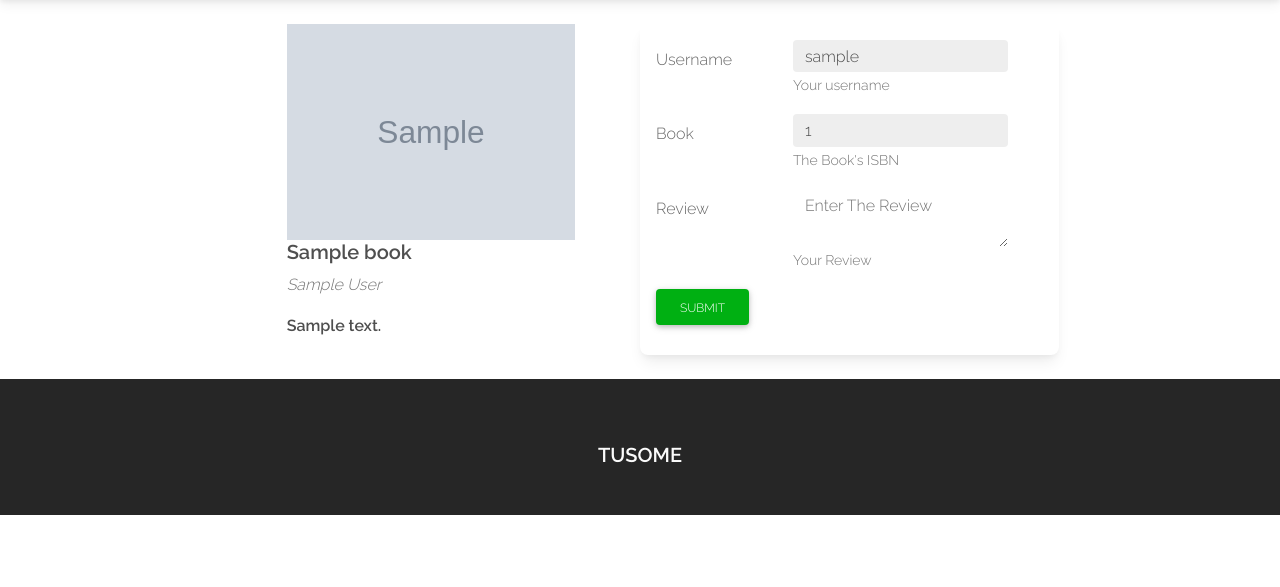
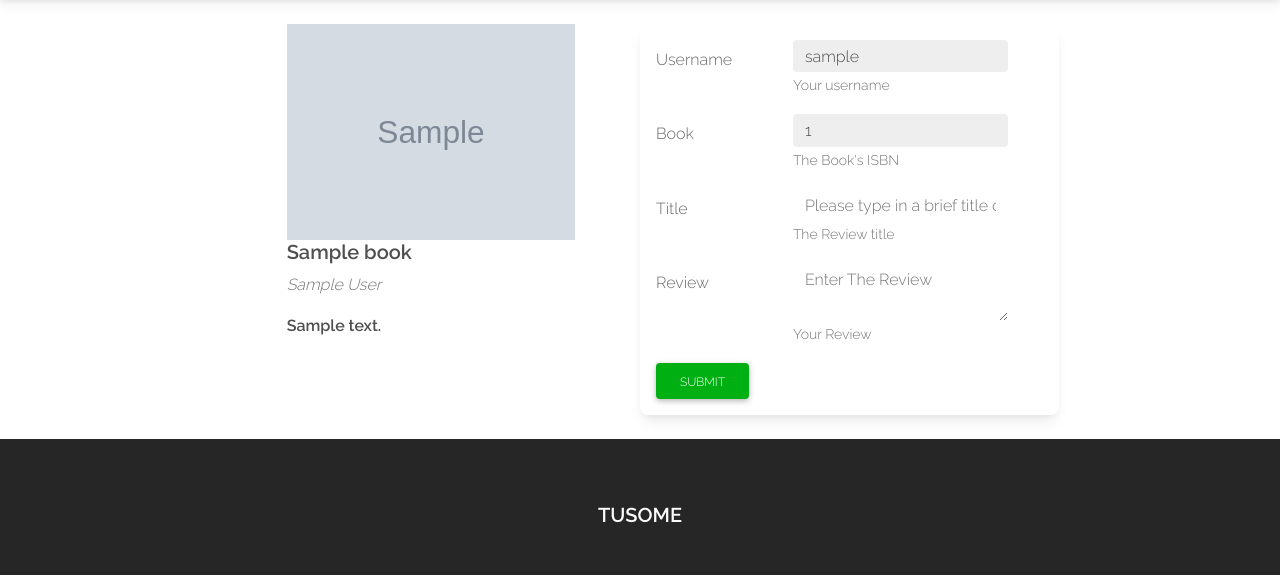
Before and after one commit to jumaemm/Tusome, a Flask app: template tusome_pkg/site/templates/site/write_review.html in a window 1280 px wide. Shown: the part 77-664 px from the top of the page. Run offline with Flask 2, Linux system fonts and the light colour scheme; the template is opened without the code that fills it: values that come from a table or form of the project are taken from there, others are empty; tables that the repository leaves empty hold one stand-in row (values such as "Sample post"); grey boxes marked "Sample" are stand-in pictures; parts of the project's set-up code (start-up, migrations or seed data) failed here and were passed over; some libraries are stand-ins or nearby versions.

Commit message:
Review Title

```diff
--- a/tusome_pkg/site/templates/site/write_review.html
+++ b/tusome_pkg/site/templates/site/write_review.html
@@ -37,6 +37,13 @@ Review {{ book.book_title }}
               </div>
             </div>
             <div class="form-group mb-3 row">
+              <label for="review_title" class="col-sm-4 col-form-label">{{ form.review_title.label }}</label>
+              <div class="col-sm-7">
+                  {{ form.review_title(class="form-control border-0", id="review_title", placeholder="Please type in a brief title of your review")}}
+                  <small id="isbnHelp" class="form-text text-muted">The Review title</small>
+              </div>
+            </div>
+            <div class="form-group mb-3 row">
               <label for="review" class="col-sm-4 col-form-label">{{ form.review.label }}</label>
               <div class="col-sm-7">
                   {{ form.review(class="form-control border-0", id="review", placeholder="Enter The Review")}}
```
